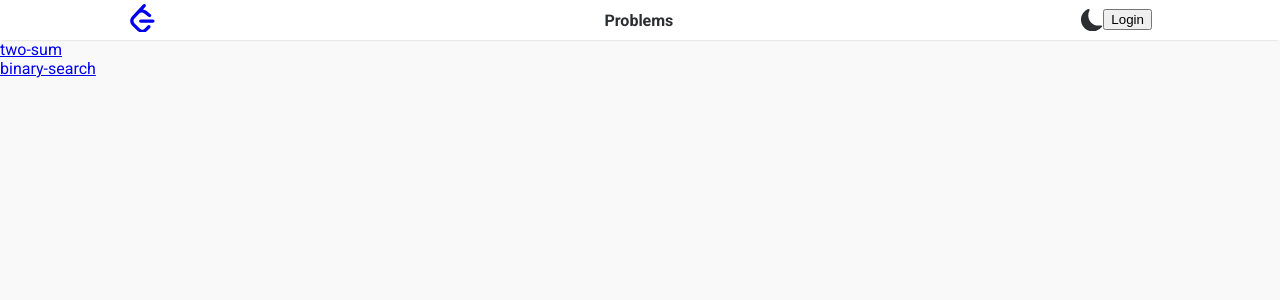
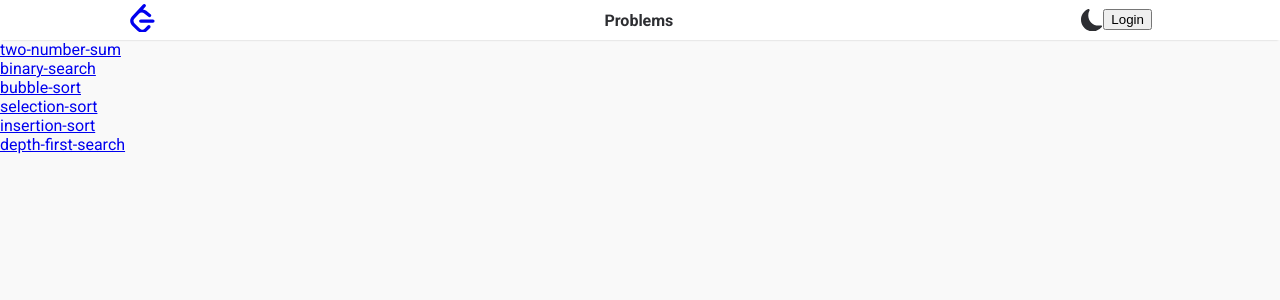
Before and after one commit to patricktrp/leetcode-clone-arch, a React (Vite) app in the folder frontend/: page /problems in a window 1280 px wide. Shown: the top 300 px of the page. Built offline with nearby package versions, Linux system fonts and the light colour scheme.

Commit message:
mock data json file created

```diff
--- a/frontend/package.json
+++ b/frontend/package.json
@@ -11,6 +11,7 @@
   },
   "dependencies": {
     "@auth0/auth0-react": "^2.1.1",
+    "@tanstack/react-table": "^8.9.2",
     "axios": "^1.4.0",
     "react": "^18.2.0",
     "react-dom": "^18.2.0",
--- /dev/null
+++ b/frontend/src/assets/MOCK_DATA.json
@@ -0,0 +1,44 @@
+[
+    {
+        "id": "two-number-sum",
+        "difficulty": "easy",
+        "categories": [
+            "array"
+        ]
+    },
+    {
+        "id": "binary-search",
+        "difficulty": "easy",
+        "categories": [
+            "array"
+        ]
+    },
+    {
+        "id": "bubble-sort",
+        "difficulty": "easy",
+        "categories": [
+            "array"
+        ]
+    },
+    {
+        "id": "selection-sort",
+        "difficulty": "easy",
+        "categories": [
+            "array"
+        ]
+    },
+    {
+        "id": "insertion-sort",
+        "difficulty": "easy",
+        "categories": [
+            "array"
+        ]
+    },
+    {
+        "id": "depth-first-search",
+        "difficulty": "easy",
+        "categories": [
+            "array"
+        ]
+    }
+]
--- a/frontend/src/routes/ProblemOverview.tsx
+++ b/frontend/src/routes/ProblemOverview.tsx
@@ -1,22 +1,12 @@
 import { Link } from 'react-router-dom'
-
-const MOCK_PROBLEMS = [
-    {
-        "id": "two-sum",
-        "difficulty": "easy",
-        "categories": ["array"]
-    },
-    {
-        "id": "binary-search",
-        "difficulty": "easy",
-        "categories": ["array"]
-    },
-]
+import mockData from '../assets/MOCK_DATA.json'
+import { useMemo } from 'react'
 
 const ProblemOverview = (): JSX.Element => {
+    const data = useMemo(() => mockData, [])
     return (
         <div>
-            {MOCK_PROBLEMS.map(problem => {
+            {data.map(problem => {
                 return <div><Link to={problem.id}>{problem.id}</Link></div>
             })}
         </div>
```
Also changed, not shown: 1 other file (tests, documents, lock files or other folders).
